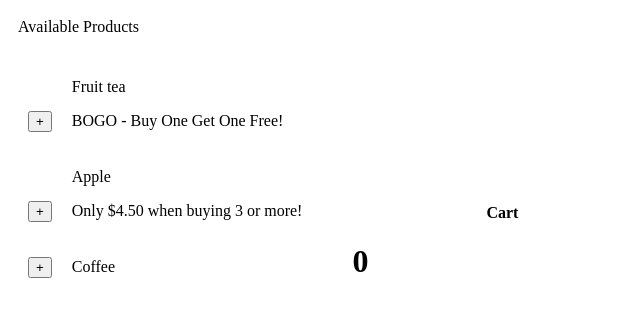
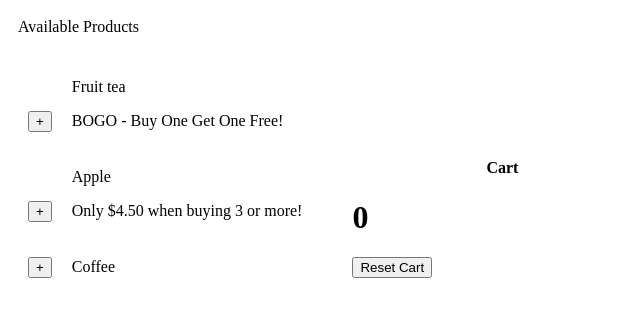
Before and after one commit to alexoviedo999/react-genius-shopping-cart, a React app: page / in a window 1280 px wide. Shown: the top 316 px of the page, without its empty margins (0-640 px from the left). Built offline with nearby package versions, Linux system fonts and the light colour scheme.

Commit message:
reset cart funtionality.

```diff
--- a/components/App.jsx
+++ b/components/App.jsx
@@ -16,6 +16,7 @@ class App extends Component {
 		this.addToCart = this.addToCart.bind(this);
 		this.updateQty = this.updateQty.bind(this);
 		this.removeItem = this.removeItem.bind(this);
+		this.clearCart = this.clearCart.bind(this);
 	}
 
 	addToCart (item) {
@@ -41,6 +42,10 @@ class App extends Component {
 	  this.setState({cartItems});
 	}
 
+	clearCart (){
+	  this.setState({cartItems : []})
+	}
+
 
 	render(){
 		const {products, cartItems} = this.state;
@@ -57,6 +62,7 @@ class App extends Component {
 					cartItems={cartItems}
 					removeItem={this.removeItem}
 					updateQty={this.updateQty}
+					clearCart={this.clearCart}
 					/>
 			</div>
 	  )
--- a/components/CartList.jsx
+++ b/components/CartList.jsx
@@ -2,7 +2,7 @@ import React from 'react';
 import CartItem from './CartItem.jsx';
 
 function CartList (props) {
-	const {cartItems, updateQty, removeItem} = props;
+	const {cartItems, updateQty, removeItem, clearCart} = props;
 	const total = cartItems.reduce( (prev, item) => prev + item.amount, 0);
 
 	const cartListStyle = {
@@ -26,7 +26,8 @@ function CartList (props) {
 							item={item}
 							key={item.code + index}
 							updateQty={updateQty}
-							removeItem={removeItem} />
+							removeItem={removeItem}
+							clearCart={clearCart} />
 					})
 				}
 			</ul>
@@ -34,6 +35,8 @@ function CartList (props) {
 			<div>
 				<h1>{total}</h1>
 			</div>
+
+			<button onClick={()=> clearCart()}>Reset Cart</button>
 		</div>
 	)
 
```
